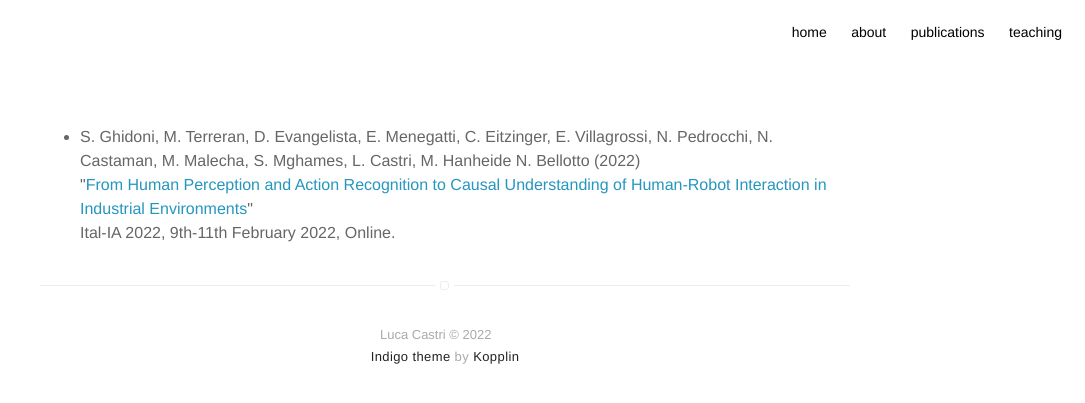
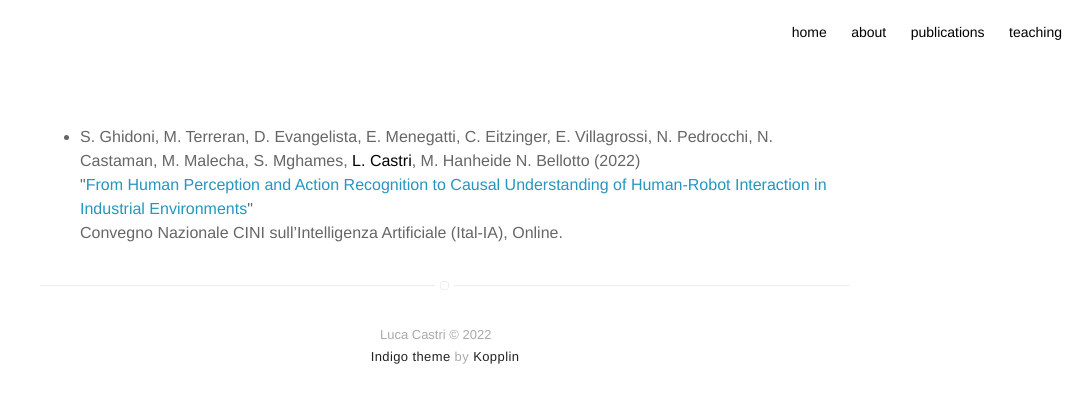
Before and after one commit to lcastri/lcastri.github.io, a Jekyll site: the page built from publications.html, in a window 1280 px wide. Shown: the top 403 px of the page, without its empty margins (195-1280 px from the left). Built offline with Jekyll 4.4.1, drawn with Linux system fonts in a browser that asks for light colours; nearby versions of some CDN libraries.

Commit message:
Update publications.html

```diff
--- a/publications.html
+++ b/publications.html
@@ -5,8 +5,8 @@
 
 <ul>
     <li>
-        S. Ghidoni, M. Terreran, D. Evangelista, E. Menegatti, C. Eitzinger, E. Villagrossi, N. Pedrocchi, N. Castaman, M. Malecha, S. Mghames, <b>L. Castri</b>, M. Hanheide N. Bellotto (2022)<br>
+        S. Ghidoni, M. Terreran, D. Evangelista, E. Menegatti, C. Eitzinger, E. Villagrossi, N. Pedrocchi, N. Castaman, M. Malecha, S. Mghames, <strong>L. Castri</strong>, M. Hanheide N. Bellotto (2022)<br>
         "<a class="ext_link" href="https://eprints.lincoln.ac.uk/id/eprint/48515/">From Human Perception and Action Recognition to Causal Understanding of Human-Robot Interaction in Industrial Environments</a>"<br>
-        Ital-IA 2022, 9th-11th February 2022, Online.
+        Convegno Nazionale CINI sull’Intelligenza Artificiale (Ital-IA), Online.
     </li>
 </ul>
```
